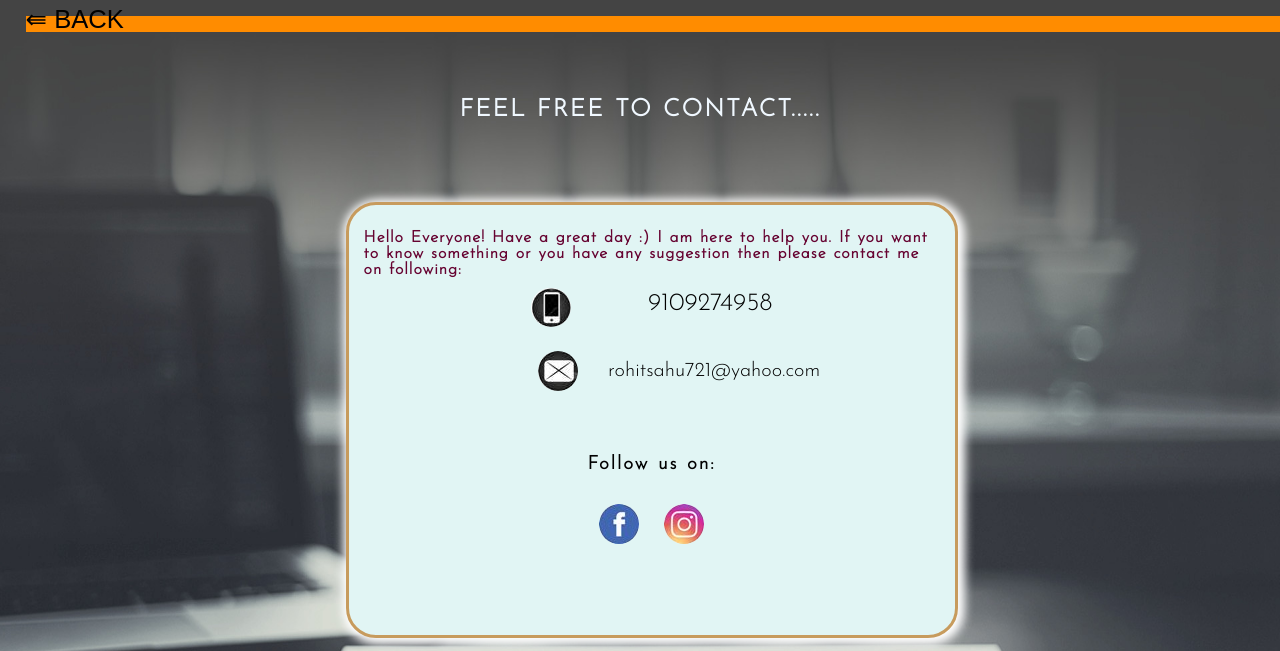
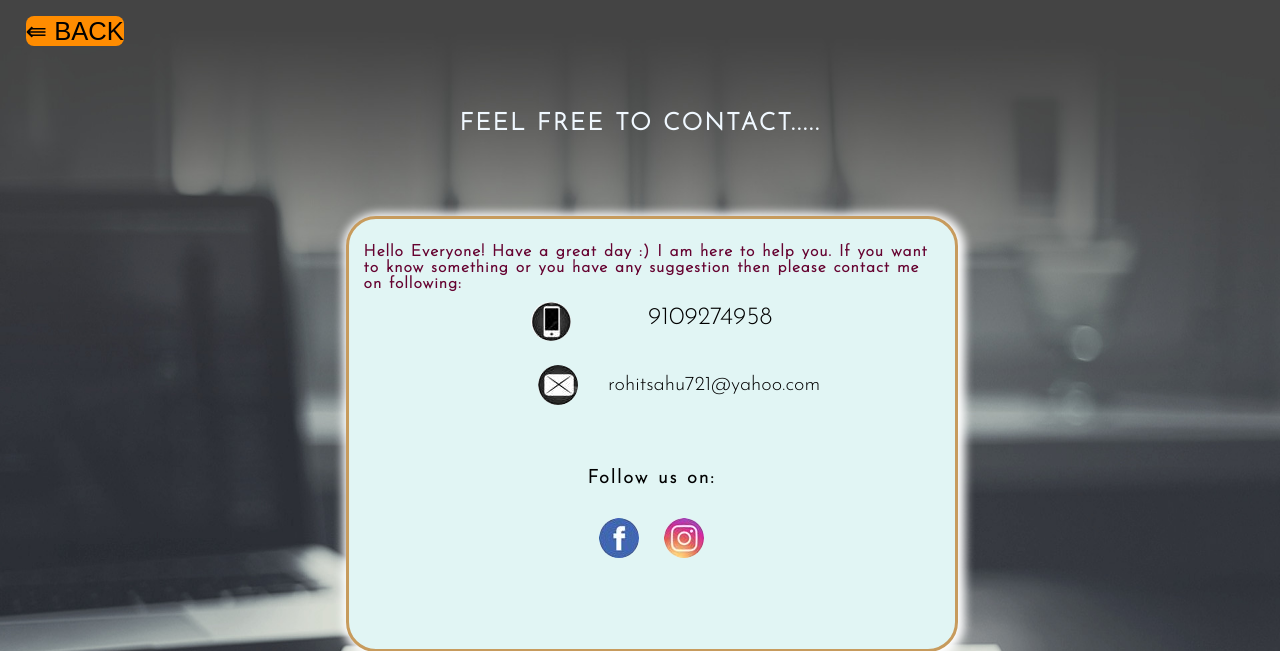
Before and after one commit to auratus/rohittechnical.github.io, a PHP site: page /contactus.html in a window 1280 px wide. Shown: the top 651 px of the page. Run offline with PHP 8.4, Linux system fonts and the light colour scheme.

Commit message:
Update contactuscss.css

```diff
--- a/contactuscss.css
+++ b/contactuscss.css
@@ -16,14 +16,14 @@ body{
 }
 
               #back_button{
-		      background-color: #FF8C00;
+
 		      margin: 2vh 0 0 2vw;
 }
 
 		#back_button button{
 			border-style: none;
 			border-radius: 8px;
-
+			 background-color: #FF8C00;
 		}
 
 		#back_button button:hover{
@@ -32,7 +32,6 @@ body{
 
 		#back_button button p{
 			font-size: 2vw;
-			line-height: 0;
 		}
 
 h2{
```
